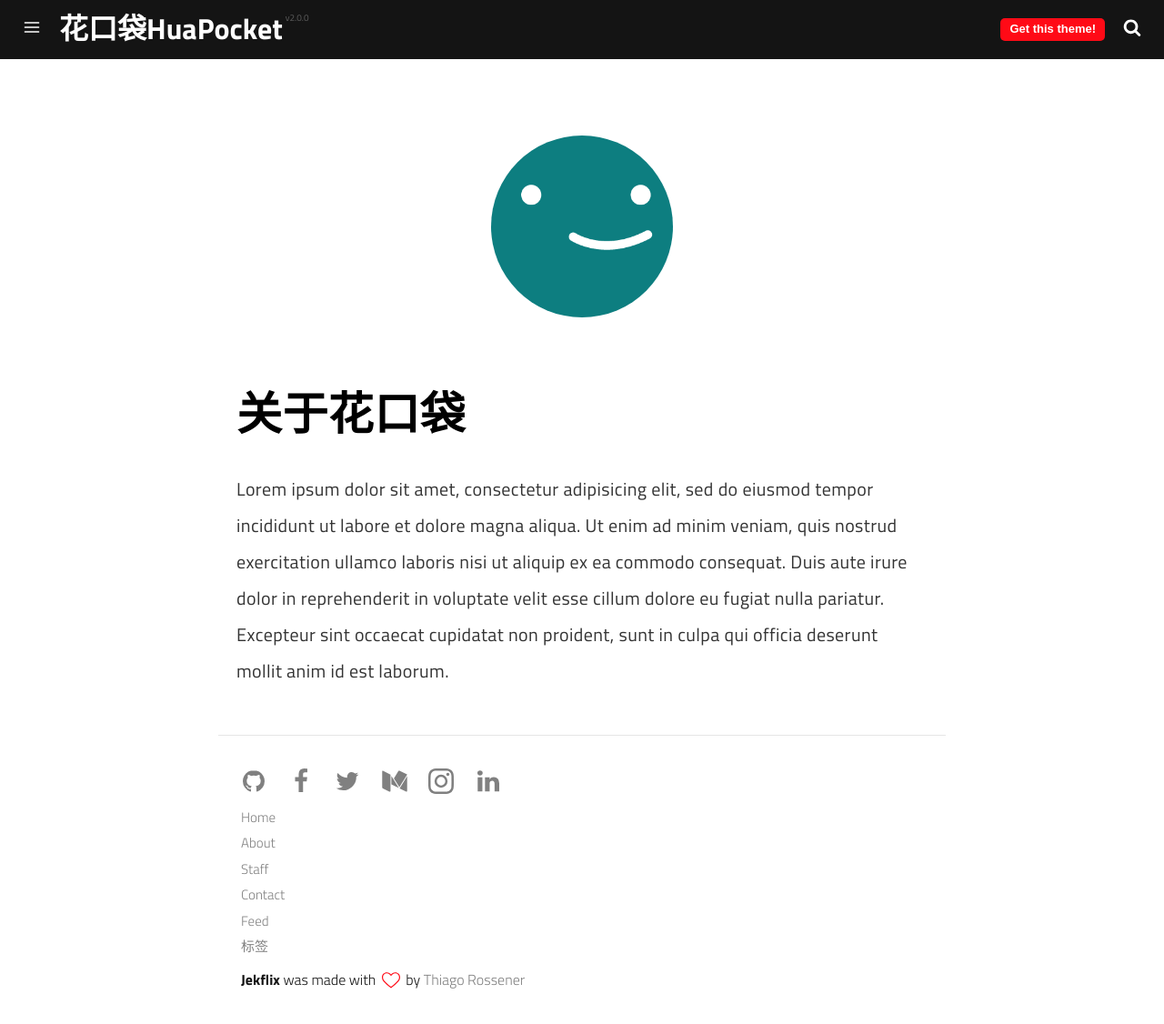
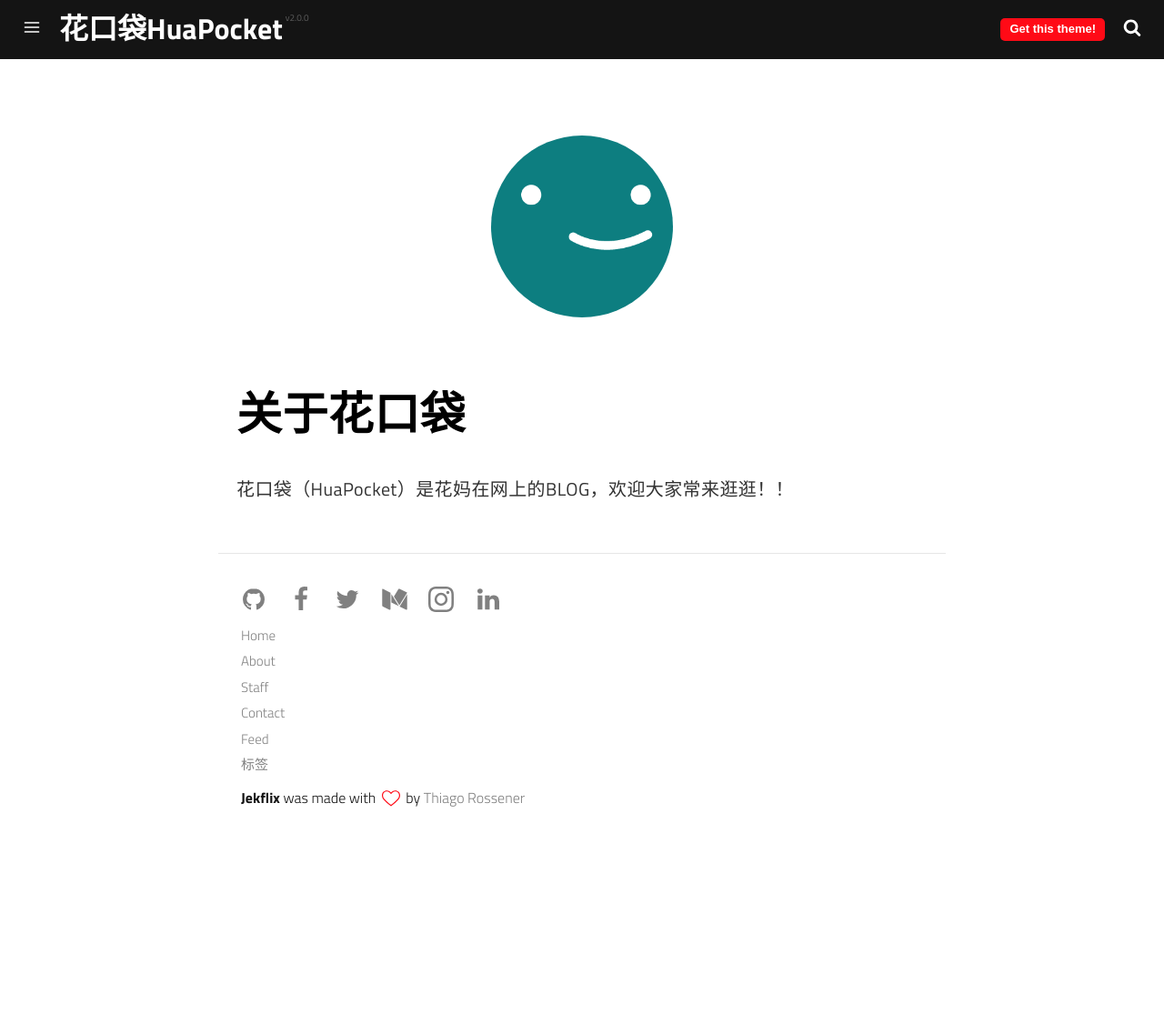
Before and after one commit to huapocket/huapocket.github.io, a Jekyll site: the page built from pages/about.md, in a window 1280 px wide and 1126 px high. Shown: the whole window at 91% size. Built offline with Jekyll 4.4.1, drawn with Linux system fonts in a browser that asks for light colours; a script that is not in the unit is left out.

Commit message:
更新关于页面
修改关于页面介绍文字

```diff
--- a/pages/about.md
+++ b/pages/about.md
@@ -10,9 +10,4 @@ menu: true
 
 # 关于花口袋
 
-Lorem ipsum dolor sit amet, consectetur adipisicing elit, sed do eiusmod
-tempor incididunt ut labore et dolore magna aliqua. Ut enim ad minim veniam,
-quis nostrud exercitation ullamco laboris nisi ut aliquip ex ea commodo
-consequat. Duis aute irure dolor in reprehenderit in voluptate velit esse
-cillum dolore eu fugiat nulla pariatur. Excepteur sint occaecat cupidatat non
-proident, sunt in culpa qui officia deserunt mollit anim id est laborum.
+花口袋（HuaPocket）是花妈在网上的BLOG，欢迎大家常来逛逛！！
```
